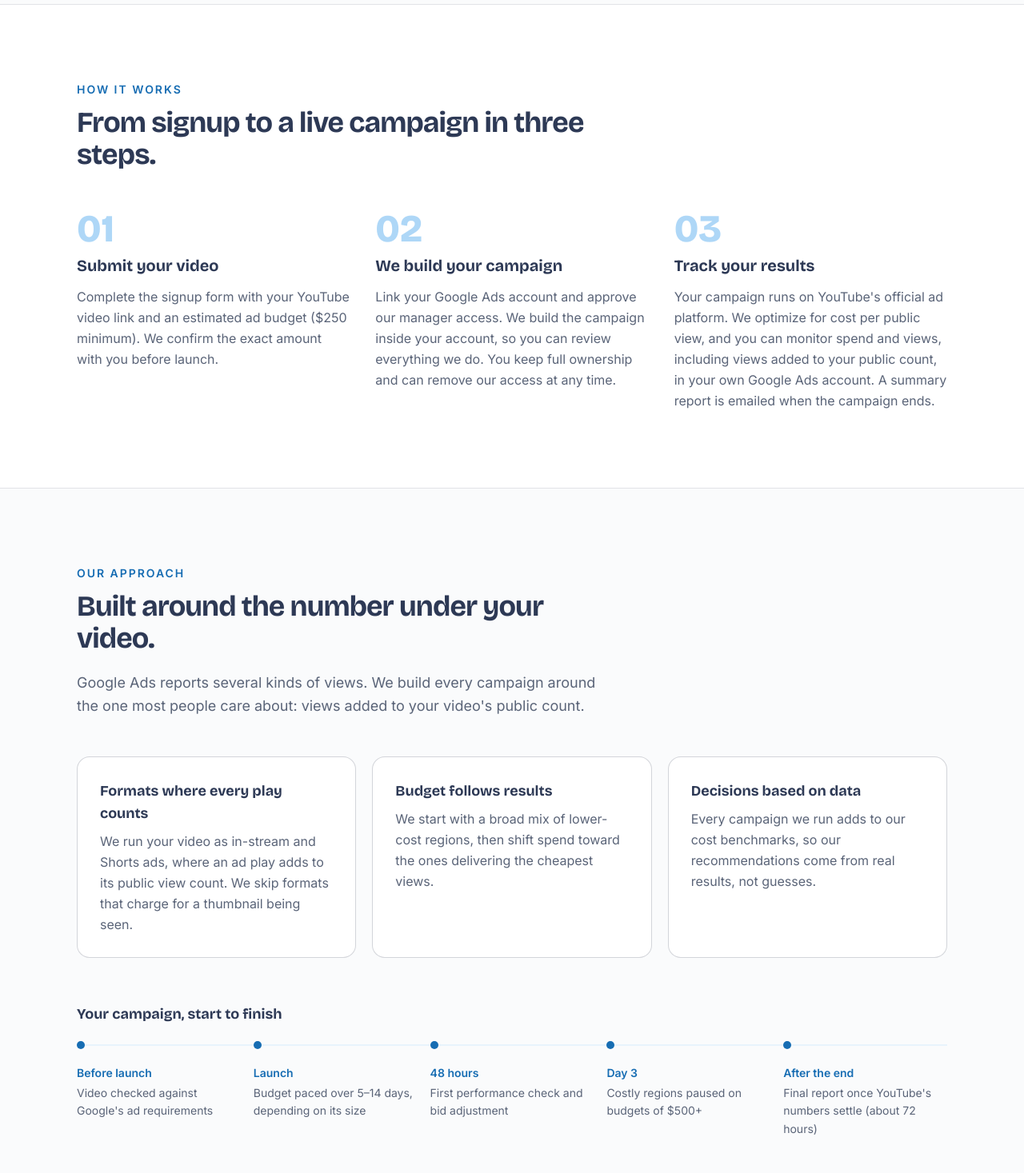
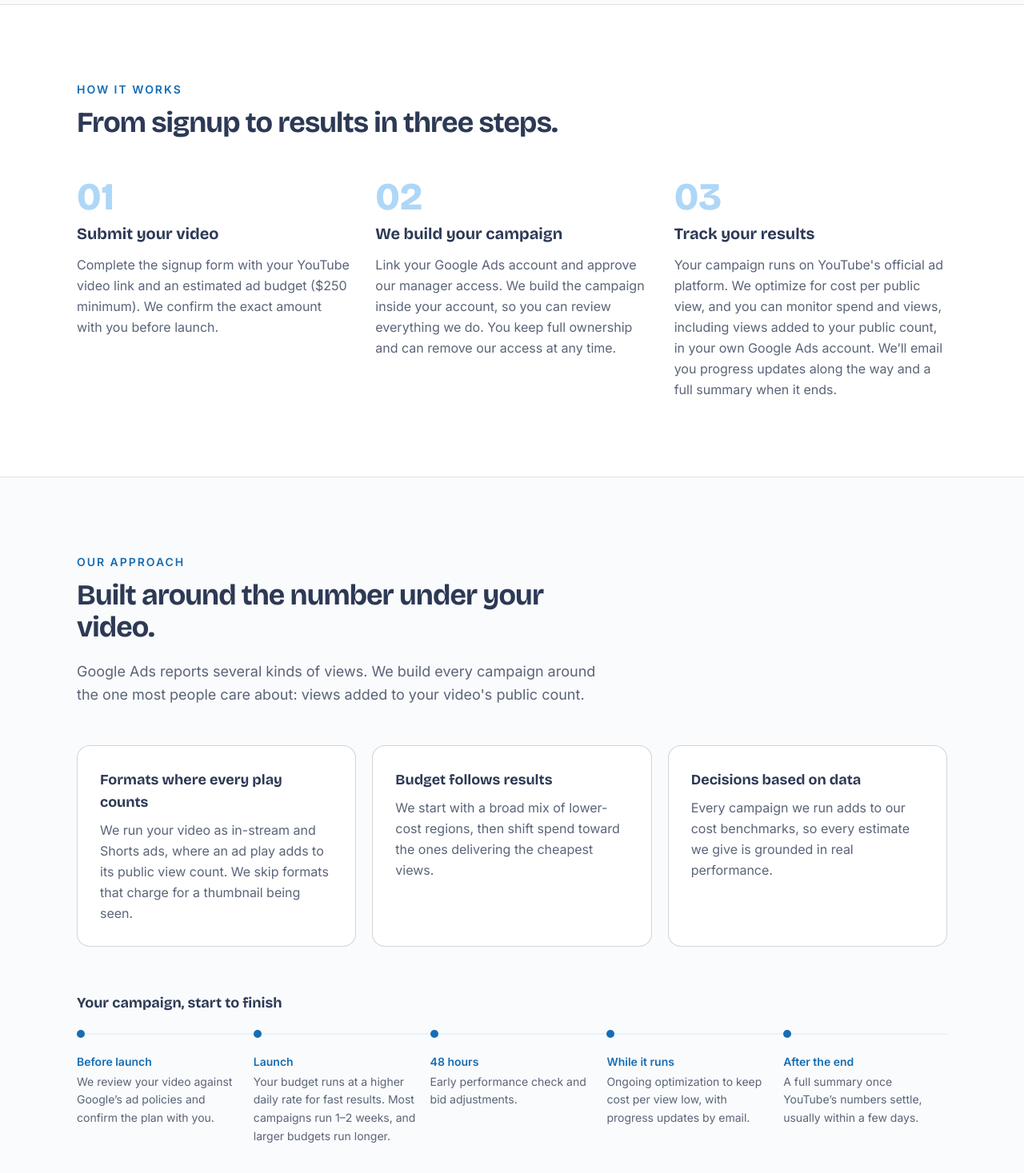
Before and after one commit to samcbride11-stack/view-growth-labs-app-lite, a Next.js app: page / in a window 1280 px wide. Shown: the part 720-2187 px from the top of the page at 80% size. Built offline with nearby package versions, Linux system fonts and the light colour scheme.

Commit message:
copy changes

```diff
--- a/src/app/page.tsx
+++ b/src/app/page.tsx
@@ -14,7 +14,7 @@ const steps = [
   },
   {
     title: 'Track your results',
-    body: "Your campaign runs on YouTube's official ad platform. We optimize for cost per public view, and you can monitor spend and views, including views added to your public count, in your own Google Ads account. A summary report is emailed when the campaign ends.",
+    body: "Your campaign runs on YouTube's official ad platform. We optimize for cost per public view, and you can monitor spend and views, including views added to your public count, in your own Google Ads account. We’ll email you progress updates along the way and a full summary when it ends. ",
   },
 ];
 
@@ -29,16 +29,16 @@ const approach = [
   },
   {
     title: 'Decisions based on data',
-    body: 'Every campaign we run adds to our cost benchmarks, so our recommendations come from real results, not guesses.',
+    body: 'Every campaign we run adds to our cost benchmarks, so every estimate we give is grounded in real performance.',
   },
 ];
 
 const timeline = [
-  { when: 'Before launch', what: "Video checked against Google's ad requirements" },
-  { when: 'Launch', what: 'Budget paced over 5–14 days, depending on its size' },
-  { when: '48 hours', what: 'First performance check and bid adjustment' },
-  { when: 'Day 3', what: 'Costly regions paused on budgets of $500+' },
-  { when: 'After the end', what: "Final report once YouTube's numbers settle (about 72 hours)" },
+  { when: 'Before launch', what: "We review your video against Google’s ad policies and confirm the plan with you." },
+  { when: 'Launch', what: 'Your budget runs at a higher daily rate for fast results. Most campaigns run 1–2 weeks, and larger budgets run longer.' },
+  { when: '48 hours', what: 'Early performance check and bid adjustments.' },
+  { when: 'While it runs', what: 'Ongoing optimization to keep cost per view low, with progress updates by email.' },
+  { when: 'After the end', what: "A full summary once YouTube’s numbers settle, usually within a few days." },
 ];
 
 const audiences = [
@@ -156,7 +156,7 @@ export default function HomePage() {
       <section id="how-it-works" className="border-y border-line/40 bg-white py-20 sm:py-24">
         <div className="container-page">
           <p className="eyebrow">How it works</p>
-          <h2 className="h2 mt-3 max-w-2xl">From signup to a live campaign in three steps.</h2>
+          <h2 className="h2 mt-3 max-w-2xl">From signup to results in three steps.</h2>
           <ol className="mt-12 grid gap-10 md:grid-cols-3 md:gap-8">
             {steps.map((step, i) => (
               <li key={step.title} className="relative">
```
